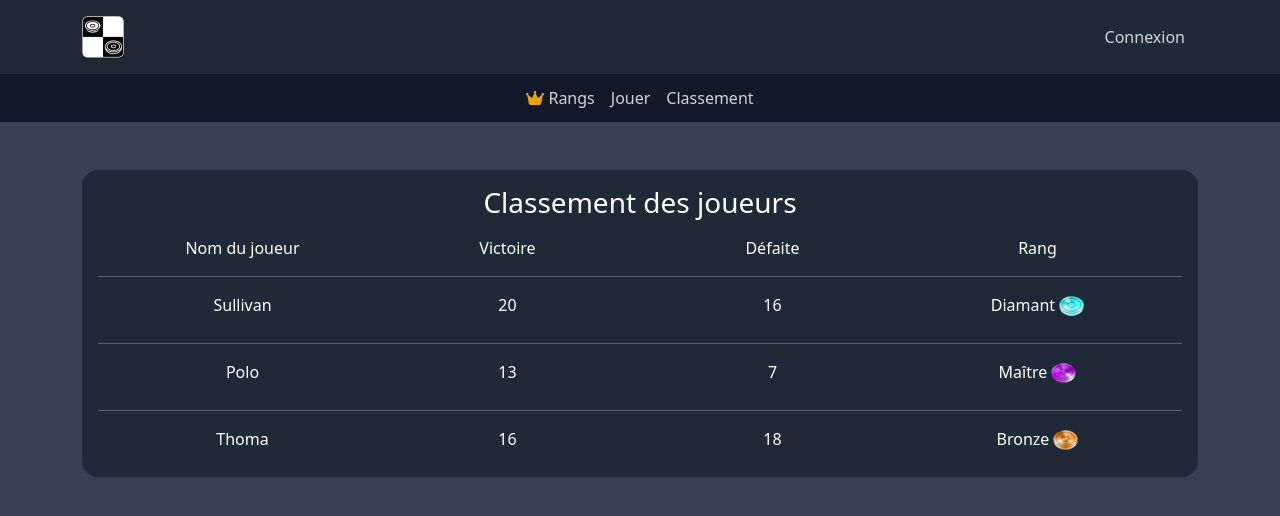
After one commit to SullivanGDR/LeagueOfCheckers, a Symfony app: template templates/base/classement.html.twig in a window 1280 px wide. The commit adds this page. Shown: the top 516 px of the page. Run offline with Twig, Linux system fonts and the light colour scheme; the template is opened without the code that fills it, so the values that code supplies are empty; some libraries are stand-ins or nearby versions.

Commit message:
Modification de la page classement

```diff
--- a/src/Controller/BaseController.php
+++ b/src/Controller/BaseController.php
@@ -26,10 +26,10 @@ class BaseController extends AbstractController
         return $this->render('base/rangs.html.twig', [
         ]);
     }
-    #[Route('/classements', name: 'classements')]
+    #[Route('/classement', name: 'classement')]
     public function classe(): Response
     {
-        return $this->render('base/classe.html.twig', [
+        return $this->render('base/classement.html.twig', [
         ]);
     }
 }
--- a/templates/base.html.twig
+++ b/templates/base.html.twig
@@ -44,7 +44,7 @@
 							<a class="nav-link active d-block d-lg-none" aria-current="page" href="{{path('rangs')}}">Rangs</a>
 						</li>
 						<li class="nav-item">
-							<a class="nav-link active d-block d-lg-none" aria-current="page" href="{{path('classements')}}">Classements</a>
+							<a class="nav-link active d-block d-lg-none" aria-current="page" href="{{path('classement')}}">Classements</a>
 						</li>
 						{# <li class="nav-item dropdown">
 																			<a class="nav-link dropdown-toggle" href="#" role="button" data-bs-toggle="dropdown" aria-expanded="false">
@@ -76,7 +76,7 @@
 					<a class="nav-link" aria-current="page" href="#">Jouer</a>
 				</li>
 				<li class="nav-item">
-					<a class="nav-link" aria-current="page" href="{{path('classements')}}">Classement</a>
+					<a class="nav-link" aria-current="page" href="{{path('classement')}}">Classement</a>
 				</li>
 			</ul>
 		</nav>
--- /dev/null
+++ b/templates/base/classement.html.twig
@@ -0,0 +1,43 @@
+{% extends 'base.html.twig' %}
+{% block title %}
+	{{ parent() }}
+	Classement
+{% endblock %}
+
+{% block body %}
+
+	{# Container de la page contenant le classement des joueurs #}
+	<div class="container mt-5 mb-5">
+		<div class="p-3 mt-2 h-100" style="background-color:rgba(31, 41, 55); border-radius: 16px;">
+			<h3 class="text-center text-white mb-3">Classement des joueurs</h3>
+			<div class="container-fluid d-flex text-center text-white">
+				<div class="col-md-3">Nom du joueur</div>
+				<div class="col-md-3">Victoire</div>
+				<div class="col-md-3">Défaite</div>
+				<div class="col-md-3">Rang</div>
+			</div>
+			<hr>
+			<div class="container-fluid d-flex text-center text-white">
+				<div class="col-md-3">Sullivan</div>
+				<div class="col-md-3">20</div>
+				<div class="col-md-3">16</div>
+				<div class="col-md-3">Diamant <img class="img-fluid" src="images/rangs/diamond-icon-mini.png"/></p></div>
+			</div>
+			<hr>
+			<div class="container-fluid d-flex text-center text-white">
+				<div class="col-md-3">Polo</div>
+				<div class="col-md-3">13</div>
+				<div class="col-md-3">7</div>
+				<div class="col-md-3">Maître <img class="img-fluid" src="images/rangs/master-icon-mini.png"/></p></div>
+			</div>
+			<hr>
+			<div class="container-fluid d-flex text-center text-white">
+				<div class="col-md-3">Thoma</div>
+				<div class="col-md-3">16</div>
+				<div class="col-md-3">18</div>
+				<div class="col-md-3">Bronze <img class="img-fluid" src="images/rangs/bronze-icon-mini.png"/></p></div>
+			</div>
+
+		</div>
+	</div>
+</div>{% endblock %}
--- a/templates/base/index.html.twig
+++ b/templates/base/index.html.twig
@@ -88,7 +88,7 @@
 					<p style="margin: 0;">Rang : <img class="img-fluid" src="images/rangs/master-icon-mini.png"/></p>
 				</div>
 				<div class="text-center mt-3">
-					<a type="button" style="outline: none;" class="btn btn-outline-info" href="{{path('classements')}}">Voir le classement</a>
+					<a type="button" style="outline: none;" class="btn btn-outline-info" href="{{path('classement')}}">Voir le classement</a>
 				</div>
 			</div>
 		</div>
```
Also changed, not shown: templates/base/classe.html.twig (deleted, +0 -41 lines), public/images/rangs/bronze-icon-mini.png (added), public/images/rangs/diamond-icon-mini.png (added), public/images/rangs/emerald-icon-mini.png (added), public/images/rangs/gold-icon-mini.png (added), public/images/rangs/silver-icon-mini.png (added), 2 other files.
